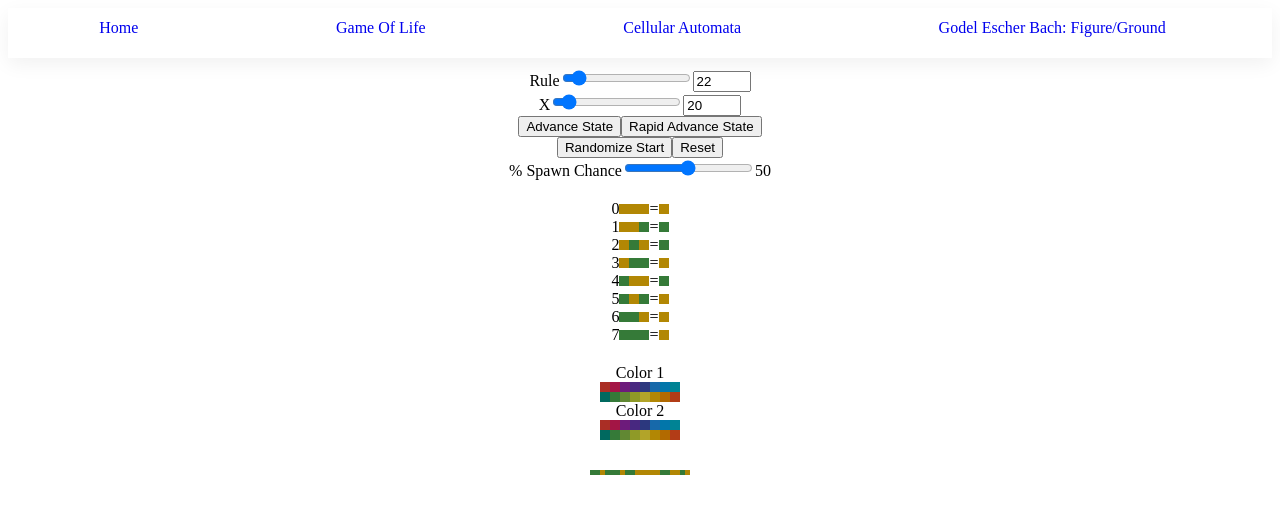
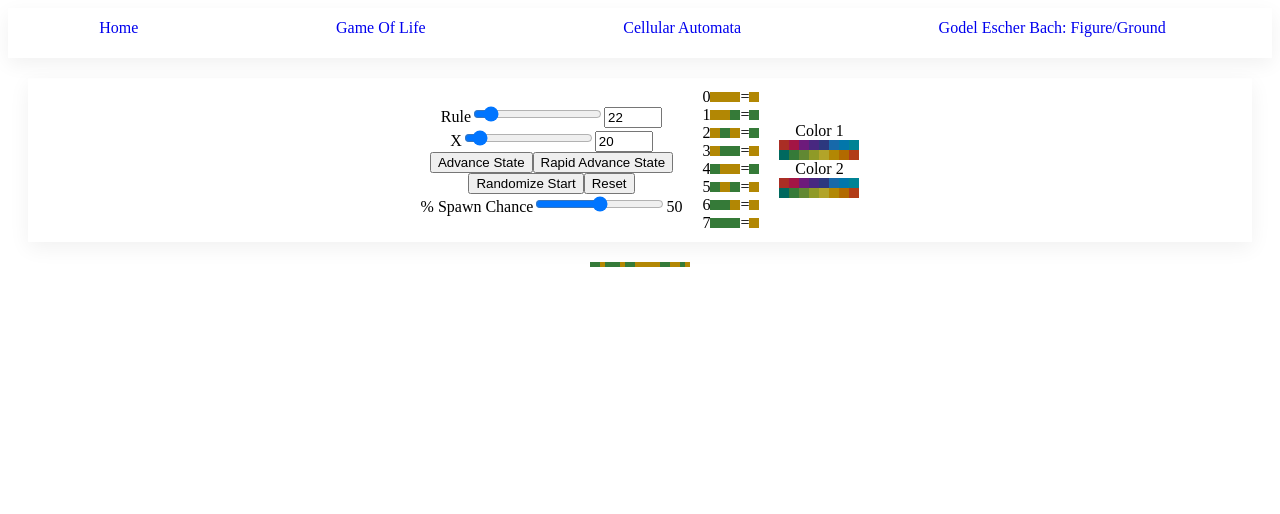
Before and after one commit to JohYoshida/computational-models, a Next.js app: page /cellular-automata in a window 1280 px wide. Shown: the top 514 px of the page. Built offline with nearby package versions, Linux system fonts and the light colour scheme.

Commit message:
Added box shadow

```diff
--- a/components/Controls.jsx
+++ b/components/Controls.jsx
@@ -1,12 +1,18 @@
 export default function Controls(props) {
-  return <div style={controlsStyle}>{props.children}</div>;
+  return (
+    <div style={controlsStyle}>
+      {props.children}
+    </div>
+  );
 }
 
 // Styles
 
 const controlsStyle = {
   display: "flex",
+  justifyContent: "center",
   alignItems: "center",
-  flexDirection: "column",
-  marginBottom: 20
+  flexDirection: "row",
+  boxShadow: "0px 6px 20px rgba(0, 0, 0, 0.06)",
+  margin: 20
 };
```
